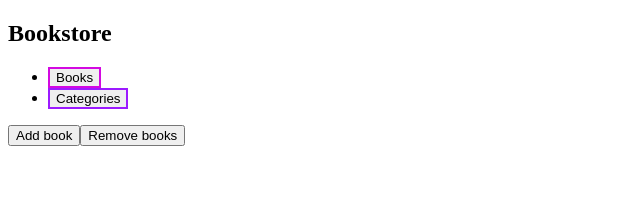
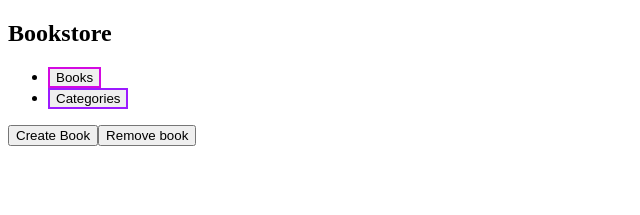
Before and after one commit to gabrielyea/bookstore, a React (Create React App) app: page / in a window 1280 px wide. Shown: the top 215 px of the page, without its empty margins (0-640 px from the left). Built offline with nearby package versions, Linux system fonts and the light colour scheme.

Commit message:
Add book container component

```diff
--- a/src/components/book/Book.js
+++ b/src/components/book/Book.js
@@ -2,11 +2,17 @@
 import React from 'react';
 
 const Book = (props) => {
-  const { title } = props;
+  const { title, author } = props;
   return (
     <div>
-      I am a book, my title is
-      {title}
+      <p>
+        I am a book, my title is
+        {title}
+      </p>
+      <p>
+        And my author is
+        {author}
+      </p>
     </div>
   );
 };
--- /dev/null
+++ b/src/components/booksContainer/BooksContainer.js
@@ -0,0 +1,43 @@
+/* eslint-disable react/jsx-key */
+/* eslint-disable react/prop-types */
+import { useSelector, useDispatch } from 'react-redux';
+import Book from '../book/Book';
+import { add, remove } from '../../redux/books/books';
+
+const BooksContainer = () => {
+  const books = useSelector((state) => state.counter.value);
+  const dispatch = useDispatch();
+  const createBooks = (booksCollection) => booksCollection.map((book) => (
+    <Book
+      key={Math.random()}
+      index={book.id}
+      author=" place holder author"
+      title=" place holder title"
+      description={book.description}
+    />
+  ));
+
+  return (
+    <section>
+      <div>
+        <button
+          type="button"
+          onClick={() => dispatch(add())}
+        >
+          Create Book
+        </button>
+        <button
+          type="button"
+          onClick={() => dispatch(remove())}
+        >
+          Remove book
+        </button>
+      </div>
+      <ul>
+        {createBooks(books)}
+      </ul>
+    </section>
+  );
+};
+
+export default BooksContainer;
--- a/src/pages/home/Home.js
+++ b/src/pages/home/Home.js
@@ -1,20 +1,7 @@
 import React from 'react';
-import { useSelector, useDispatch } from 'react-redux';
-import { add, remove } from '../../redux/books/books';
+import BooksContainer from '../../components/booksContainer/BooksContainer';
 
-const Home = () => {
-  const books = useSelector((state) => state.counter.value);
-  const dispatch = useDispatch();
-  return (
-    <>
-      <div>{books}</div>
-      <button type="button" aria-label="add" onClick={() => dispatch(add())}>
-        Add book
-      </button>
-      <button type="button" aria-label="add" onClick={() => dispatch(remove())}>
-        Remove books
-      </button>
-    </>
-  );
-};
+const Home = () => (
+  <BooksContainer />
+);
 export default Home;
--- a/src/redux/books/books.js
+++ b/src/redux/books/books.js
@@ -7,7 +7,7 @@ export const bookSlice = createSlice(
     initialState: { value: [] },
     reducers: {
       add: (state) => {
-        state.value = [...state.value].concat(' new book');
+        state.value = [...state.value].concat('new book');
       },
       remove: (state) => {
         state.value = [...state.value].splice(0, 0);
```
